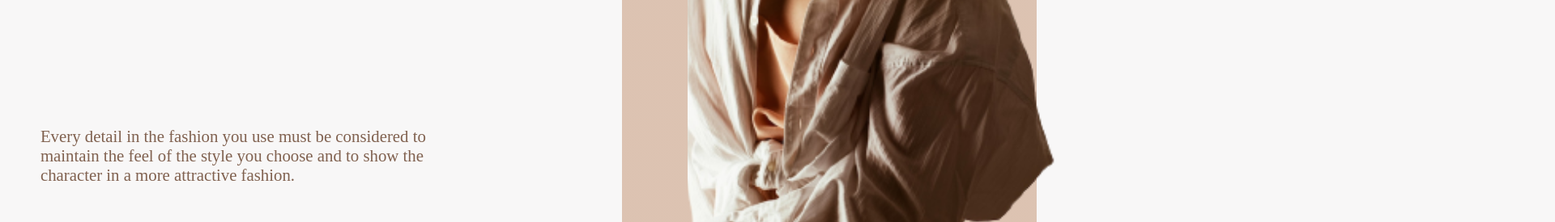
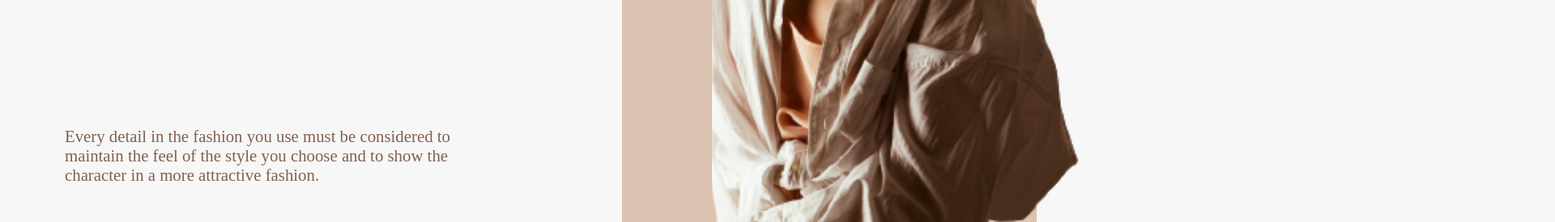
Before and after one commit to IvanaSancho/Tp2, a plain HTML site: page index.html in a window 1280 px wide. Shown: the part 552-827 px from the top of the page at 81% size, 1920 px wide, since content can reach past the window. Drawn offline with nearby package versions, Linux system fonts and the light colour scheme; a web font is replaced by a local one.

Commit message:
Update estilo.css

```diff
--- a/estilo.css
+++ b/estilo.css
@@ -10,8 +10,7 @@ body{
         rgb(248, 247, 247) 0%,
         rgb(248, 247, 247)  60%,
         rgba(213, 182, 161, 0.825) 60%,
-        rgba(213, 182, 161, 0.825) 100%
-    );
+        rgba(213, 182, 161, 0.825) 100%);
 }
 header{
     color: rgb(237, 187, 153);
@@ -111,7 +110,7 @@ section{
     width: 1920px;
     display: flex;
     justify-content: flex-start;
-    margin-left: 3.12rem;
+    margin-left: 5rem;
 }
 .contenido{
     display: flex;
```
